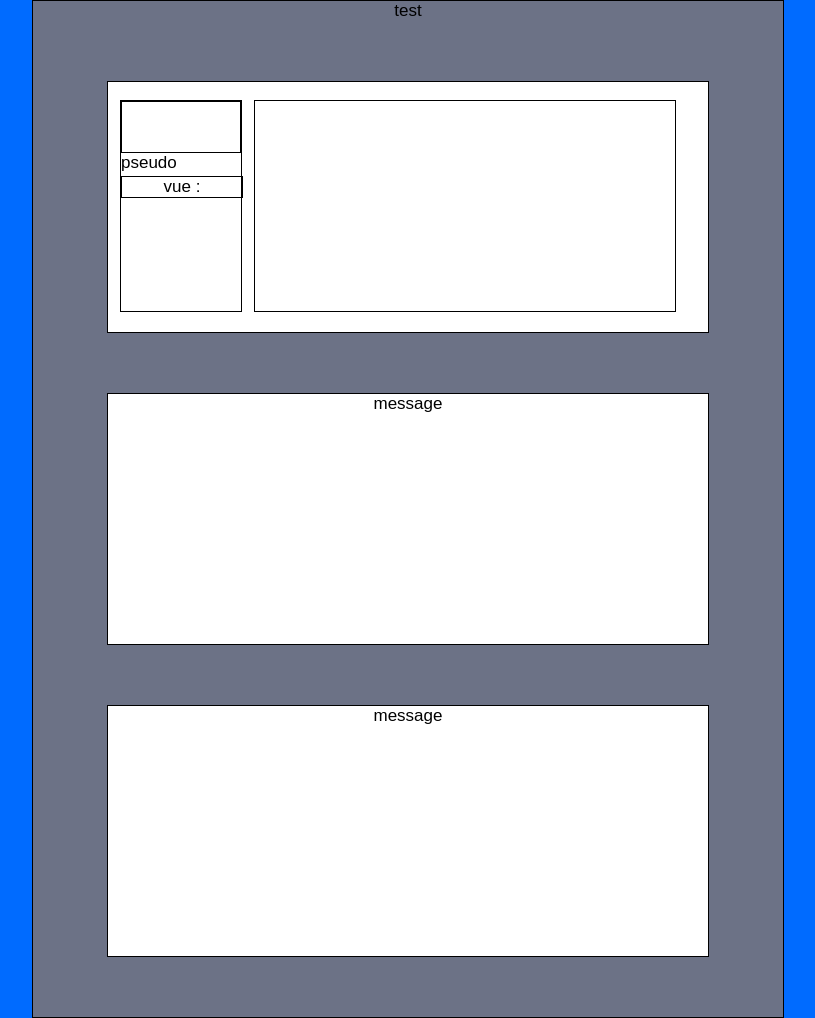
After one commit to CedricAst/ppe, a PHP site: page /index.html in a window 1280 px wide. The commit adds this page. Shown: the whole page, without its empty margins (232-1047 px from the left). Run offline with PHP 8.4, Linux system fonts and the light colour scheme.

Commit message:
sauvegarde 31/10/2020

```diff
--- a/PPE1/general.css
+++ b/PPE1/general.css
@@ -19,17 +19,64 @@ body
     text-align: center;
     margin-left: auto;
     margin-right : auto;
+    border : 1px groove black;
 }
 
 .message
 {
     background-color: white;
-    height : 200px;
-    width : 90%;
+    height : 250px;
+    width : 80%;
     margin-left: auto;
     margin-right : auto;
-    border: solid;
-    padding-top : 10%;
-    padding-bottom: 10%;
+    border: 1px groove black;
     border-spacing: 5px;
+    margin-top : 8%;
+    margin-bottom: 8%;
 }
+
+.useraccount
+{
+    text-align: left;
+    border : 1px groove black;
+    width : 20%;
+    height : 210px;
+    margin-bottom : 3%;
+    margin-top : 3%;
+    margin-left : 2%;
+}
+
+.stat
+{
+    text-align: center;
+    border : 1px groove black;
+    width : 100%;
+    margin-top : 3px;
+}
+
+.imageaccount
+{
+    border : 1px groove black;
+    height : 50px;
+}
+
+.text
+{
+    text-align: right;
+    border : 1px groove black;
+    width : 70%;
+    height : 210px;
+    margin-bottom : 3%;
+    margin-top : 3%;
+    margin-left : 2%;
+}
+
+.container-blocks
+{
+    display: flex;
+}
+
+.container
+{
+    flex-direction : column;
+}
--- /dev/null
+++ b/PPE1/index.html
@@ -0,0 +1,43 @@
+<!DOCTYPE html>
+<!--
+To change this license header, choose License Headers in Project Properties.
+To change this template file, choose Tools | Templates
+and open the template in the editor.
+-->
+<html>
+    <head>
+        <meta http-equiv="Content-Type" content="text/html; charset=UTF-8">
+        <link rel="icon" type="image/png" href="images/icon.png">
+        <link rel="stylesheet" type="text/css" href="general.css" media="all">
+        <title>Redout</title>
+    </head>
+    <body>
+        <div class="page">
+            <div class="filsactu">
+                <label> test </label>
+                <div class="message">
+                    <div class="container-blocks">
+                    <div class="useraccount">
+                        <div class="container">
+                            <div class="imageaccount">
+                            </div>
+                            <label> pseudo </label>
+                        </div>
+                        <div class="stat">
+                            <label> vue :  </label>
+                        </div>
+                    </div>
+                        <div class="text">
+                        </div>
+                    </div>
+                </div>
+                <div class="message">
+                    <label> message </label>
+                </div>
+                <div class="message">
+                    <label> message </label>
+                </div>
+            </div>
+        </div>
+    </body>
+</html>
```
Also changed, not shown: PPE1/footer.html (added, +12 -0 lines), PPE1/footer.html.php (added, +14 -0 lines), PPE1/header.html (added, +16 -0 lines), PPE1/header.html.php (added, +20 -0 lines).
